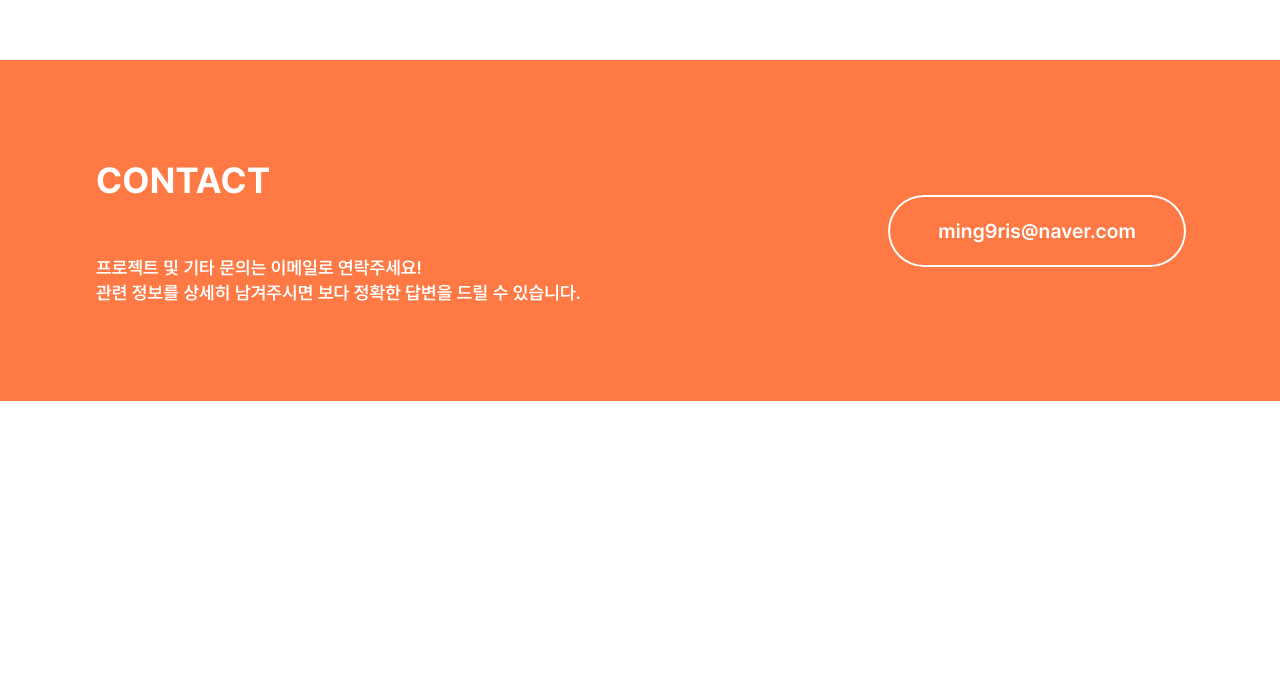
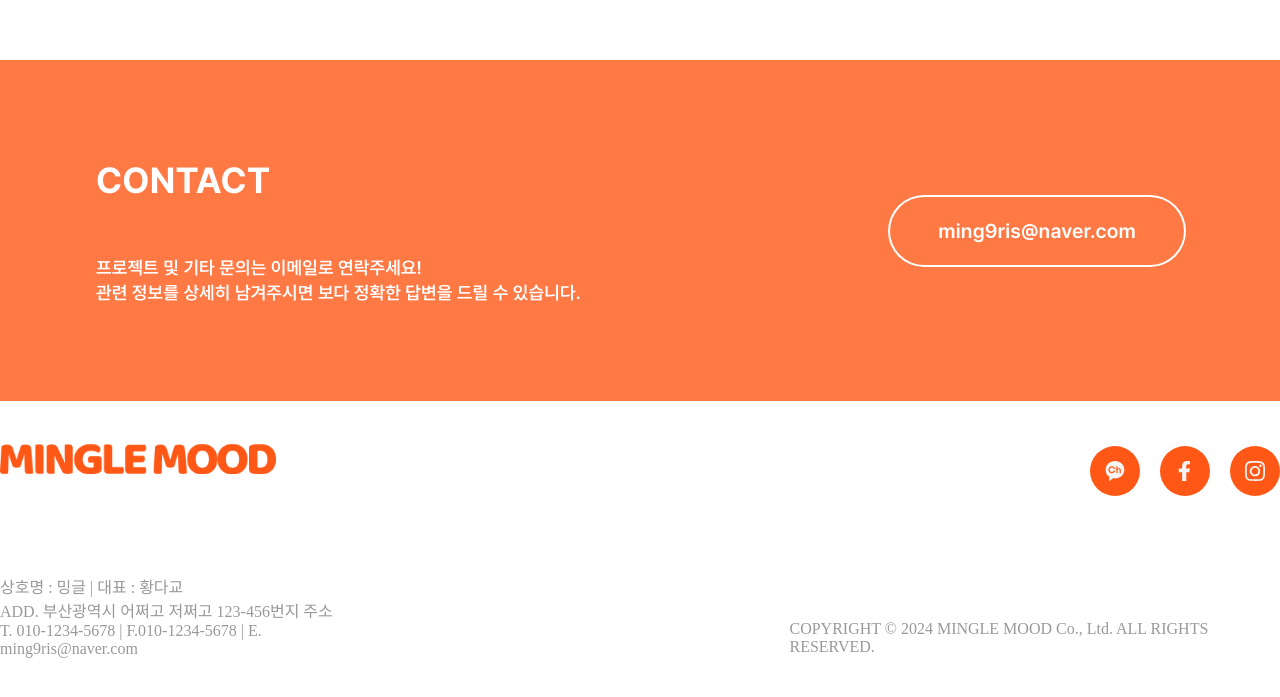
Before and after one commit to this-will-be-the-name-of-your-team/app, a Next.js app: page / in a window 1280 px wide. Shown: the part 3878-4575 px from the top of the page. Before the commit the page ends 4279 px from the top, so only its background shows below. Built offline with nearby package versions, Linux system fonts and the light colour scheme.

Commit message:
Style: Footer 스타일 수정

```diff
--- a/src/app/page.tsx
+++ b/src/app/page.tsx
@@ -13,6 +13,7 @@ import Column from "@/styles/ui/column";
 import Link from "next/link";
 import ArrowIcon from "@/styles/svg/arrowIcon";
 import Text from "@/styles/ui/text";
+import Footer from "@/components/Footer";
 
 export default function Home() {
   return (
@@ -111,6 +112,7 @@ export default function Home() {
         </Column>
         <ContactButton href={"어딘가로갑니다"}>ming9ris@naver.com</ContactButton>
       </ContactSection>
+      <Footer />
     </Container>
   );
 }
--- a/src/components/Footer/index.tsx
+++ b/src/components/Footer/index.tsx
@@ -1,10 +1,14 @@
 import { styled } from "styled-components";
+import FooterLogo from "@/styles/svg/FooterLogo";
+import Chtalk from "@/styles/svg/Chtalk";
+import FacebookLogo from "@/styles/svg/FacebookLogo";
+import InstaLogo from "@/styles/svg/InstaLogo";
 
 const Footer = () => {
   return (
     <FooterContainer>
       <TextContainer>
-        <Title>MINGLE MOOD</Title>
+        <FooterLogo />
         <Text>
           상호명 : 밍글 | 대표 : 황다교
           <br />
@@ -14,6 +18,17 @@ const Footer = () => {
         </Text>
       </TextContainer>
       <IconContainer>
+        <Icons>
+          <a href="https://pf.kakao.com/_xcWlWG">
+            <Chtalk />
+          </a>
+          <a href="">
+            <FacebookLogo />
+          </a>
+          <a href="">
+            <InstaLogo />
+          </a>
+        </Icons>
         <Copyright>COPYRIGHT © 2024 MINGLE MOOD Co., Ltd. ALL RIGHTS RESERVED.</Copyright>
       </IconContainer>
     </FooterContainer>
@@ -23,25 +38,17 @@ const Footer = () => {
 const FooterContainer = styled.footer`
   width: 100%;
   height: 18.75rem;
-  background-color: #333333;
   bottom: 0rem;
-  position: fixed;
   display: flex;
   justify-content: center;
   align-items: center;
-  gap: 200px;
+  gap: 25rem;
 `;
 
 const TextContainer = styled.div`
   display: flex;
   flex-direction: column;
-  gap: 100px;
-`;
-
-const Title = styled.div`
-  color: #ff5816;
-  font-size: 40px;
-  font-weight: bold;
+  gap: 6.25rem;
 `;
 
 const Text = styled.div`
@@ -50,7 +57,14 @@ const Text = styled.div`
 
 const IconContainer = styled.div`
   display: flex;
-  flex-direction; column;
+  flex-direction: column;
+  gap: 7.5rem;
+`;
+
+const Icons = styled.div`
+  display: flex;
+  justify-content: right;
+  gap: 1.25rem;
 `;
 
 const Copyright = styled.div`
```
Also changed, not shown: 1 other file (tests, documents, lock files or other folders).
